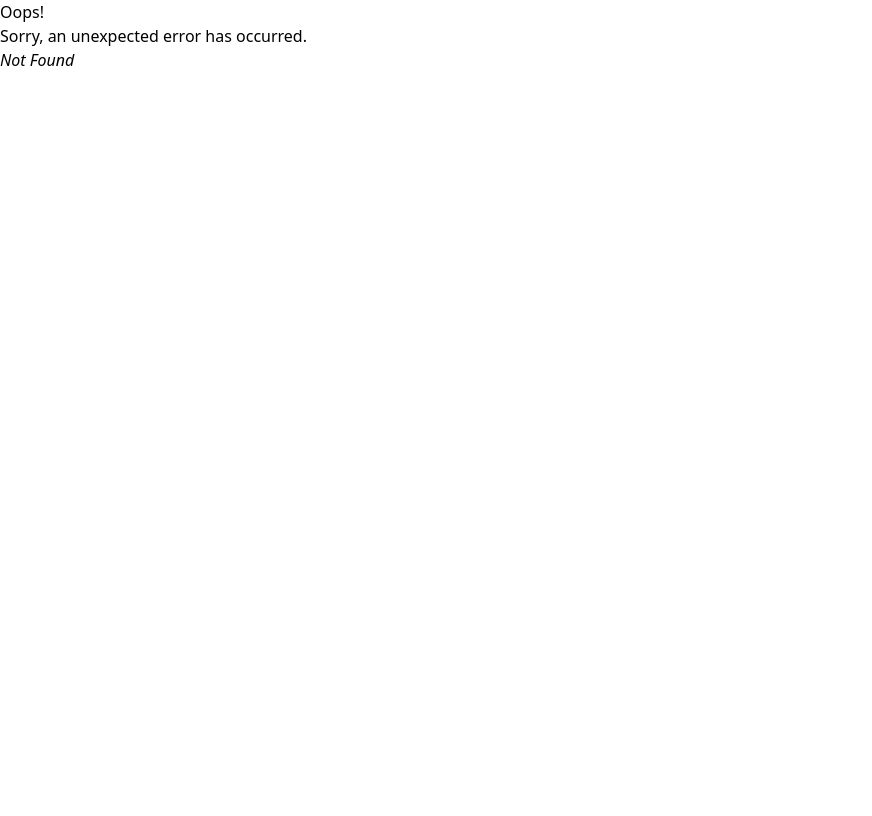
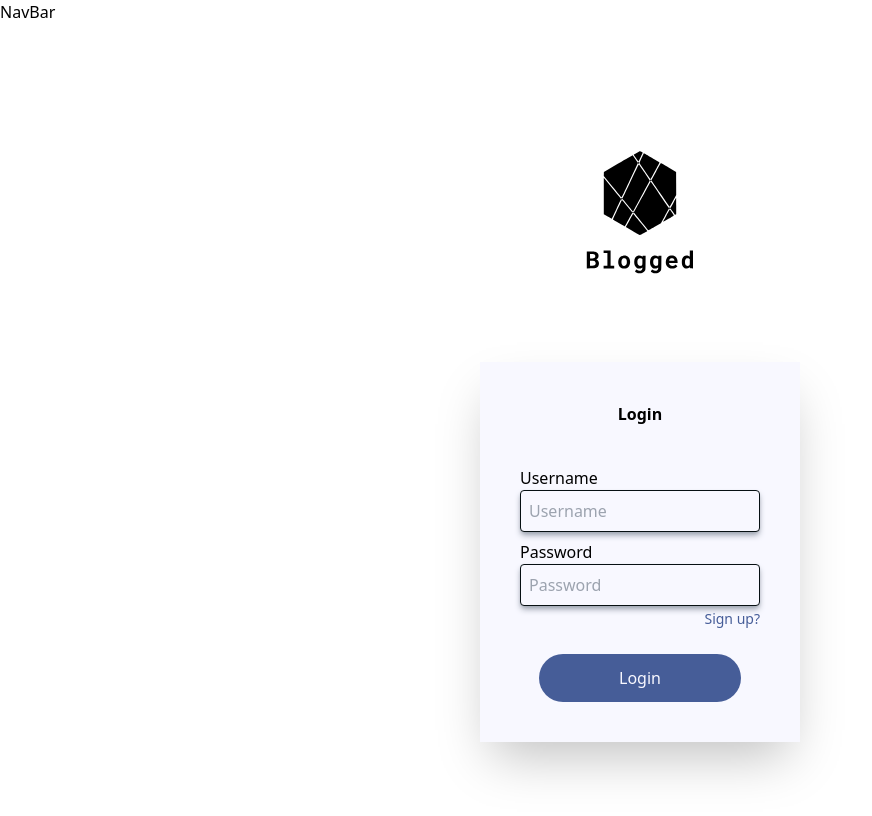
Before and after one commit to TheRealJackiBoi/BlogExamProject, a React (Vite) app: page /auth/login in a window 1280 px wide. Before the commit this address had no page. Shown: the top 816 px of the page, without its empty margins (0-872 px from the left). Built offline with nearby package versions, Linux system fonts and the light colour scheme.

Commit message:
implement login to handleLogin and add Login and Register to routes

```diff
--- a/src/pages/auth/Login.jsx
+++ b/src/pages/auth/Login.jsx
@@ -1,5 +1,7 @@
-import React, { useState } from "react";
+import { useState } from "react";
 import logo from "../../assets/logo.svg";
+import { login, getToken } from './../../api/services/auth/auth.js'
+import { redirect } from "react-router-dom";
 
 const Login = () => {
   const [username, setUsername] = useState("");
@@ -9,12 +11,15 @@ const Login = () => {
     // Add backend logic to sign in a user
     // Currently just testing in browser console
     console.log("Logging in with:", username, password);
+    login(username, password)
+    console.log(getToken())
   };
 
   const handleSignup = () => {
     // Add backend logic to create a new user
     // Currently just testing in browser console
-    console.log("Signing up with:", username, password);
+    console.log("Going to signup page")
+    redirect("/signup")
   };
 
   return (
```
Also changed, not shown: src/main.jsx (+15 -1 lines).
